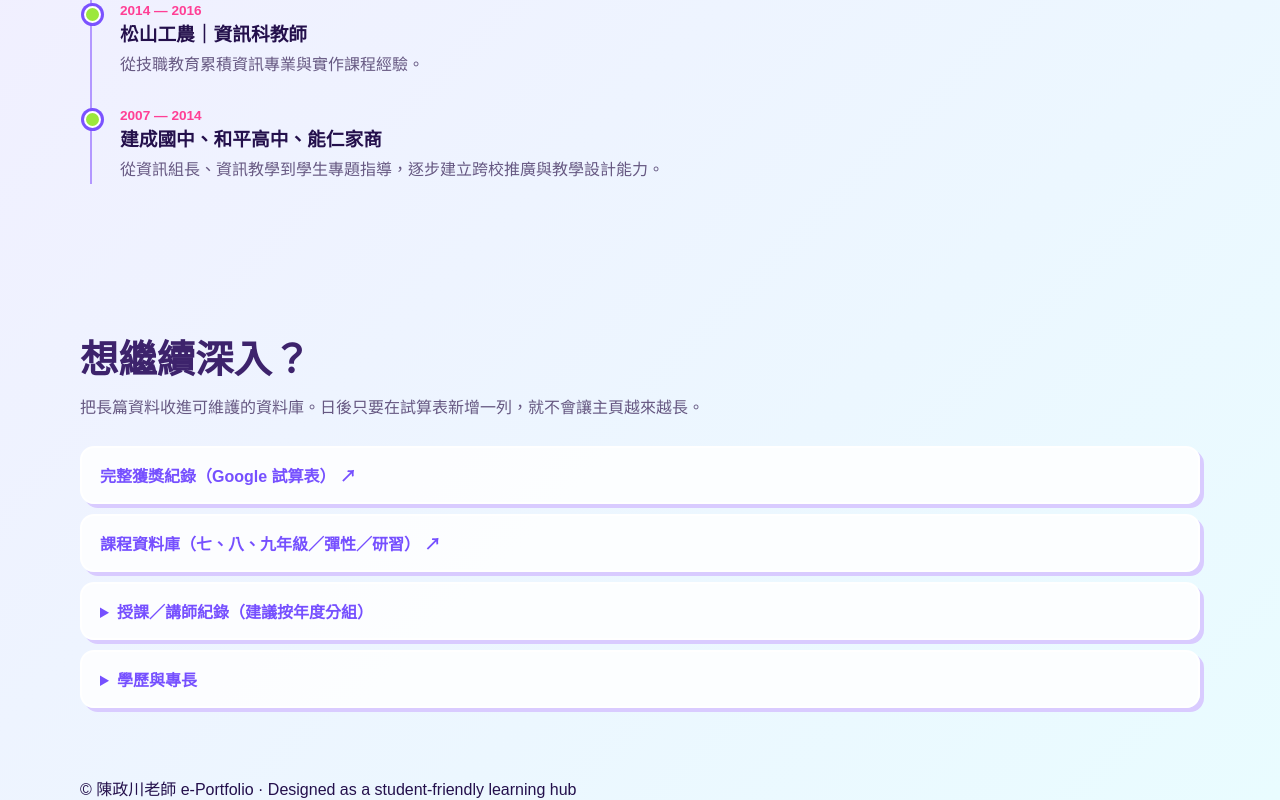
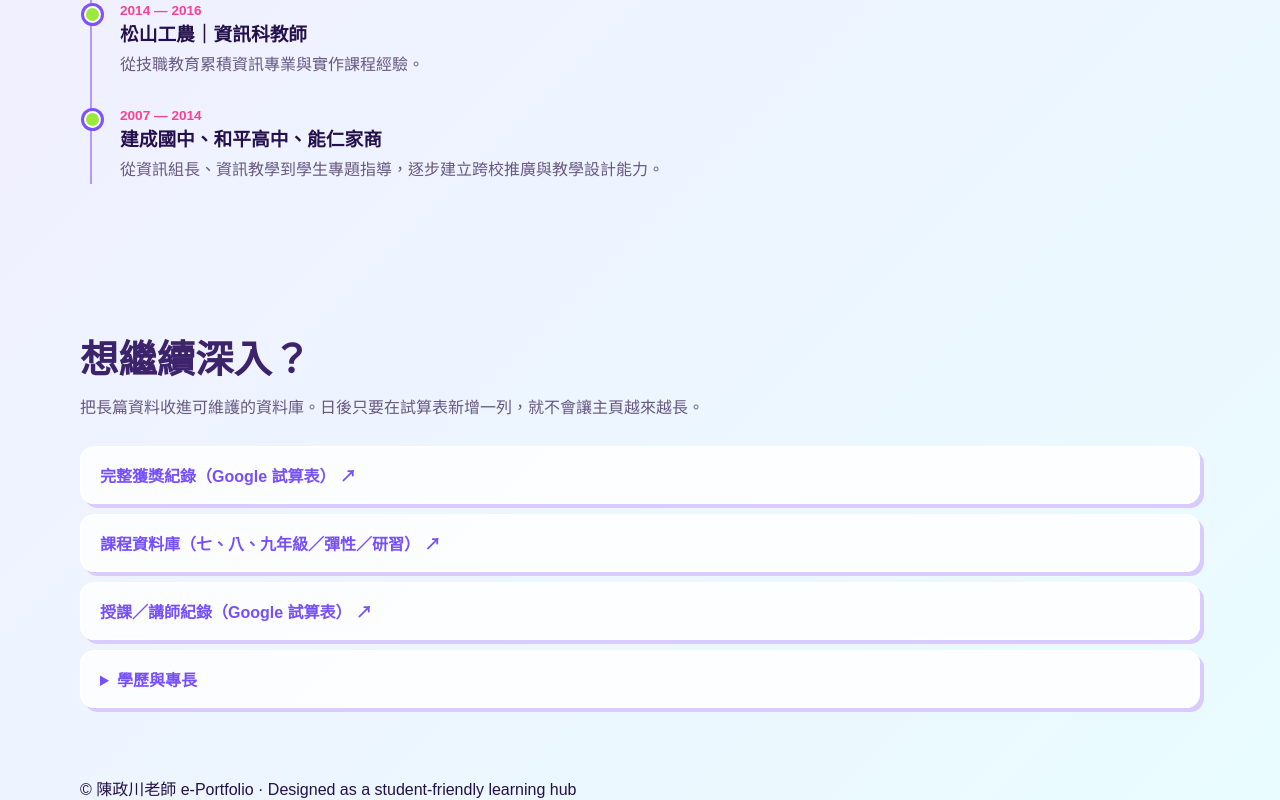
Before and after one commit to btosichen/chen-tech-lab, a plain HTML site: page index.html in a window 1280 px wide. Shown: the part 2478-3278 px from the top of the page. Drawn offline with Linux system fonts and the light colour scheme.

Commit message:
Link speaker records sheet

```diff
--- a/index.html
+++ b/index.html
@@ -39,7 +39,7 @@
       <article class="award" data-type="student"><time>2011</time><div><h3>國際學校網界博覽會</h3><p>全球鄉土專題網站製作比賽｜白金獎</p></div><span class="tag">學生指導</span></article>
     </div></section>
     <section id="journey"><div class="eyebrow">TEACHING JOURNEY</div><h2 class="section-title">教學旅程</h2><div class="timeline"><article><span class="year">2016 — 現在</span><h3>陽明高中國中部｜資訊科技教師</h3><p>歷經服務推廣、資訊媒體與生教行政，現以資訊科技課程為核心，持續推動 AI、STEAM 與雙語科技教育。</p></article><article><span class="year">2014 — 2016</span><h3>松山工農｜資訊科教師</h3><p>從技職教育累積資訊專業與實作課程經驗。</p></article><article><span class="year">2007 — 2014</span><h3>建成國中、和平高中、能仁家商</h3><p>從資訊組長、資訊教學到學生專題指導，逐步建立跨校推廣與教學設計能力。</p></article></div></section>
-    <section id="more"><h2 class="section-title">想繼續深入？</h2><p class="intro">把長篇資料收進可維護的資料庫。日後只要在試算表新增一列，就不會讓主頁越來越長。</p><a class="database-link" href="https://docs.google.com/spreadsheets/d/1CdksbAS5jUf2DoOitKFFrrQwiNyyGPnwKK2dsAUV5lg/edit?usp=sharing" target="_blank" rel="noopener">完整獲獎紀錄（Google 試算表） ↗</a><a class="database-link" href="https://docs.google.com/spreadsheets/d/1CdksbAS5jUf2DoOitKFFrrQwiNyyGPnwKK2dsAUV5lg/edit?usp=sharing#gid=1366126855" target="_blank" rel="noopener">課程資料庫（七、八、九年級／彈性／研習） ↗</a><details><summary>授課／講師紀錄（建議按年度分組）</summary><p>目前可整理為「AI 與數位學習」、「Micro:bit／Arduino／機器人」、「Scratch／STEAM」、「雙語與教師增能」四類，減少 59 筆清單的壓力。</p></details><details><summary>學歷與專長</summary><p>國立臺北科技大學技術及職業教育研究所碩士班｜國立彰化師範大學工業教育學系電子工程組。專長：資訊科技、程式設計、STEAM、AI 教育與教學設計。</p></details></section>
+    <section id="more"><h2 class="section-title">想繼續深入？</h2><p class="intro">把長篇資料收進可維護的資料庫。日後只要在試算表新增一列，就不會讓主頁越來越長。</p><a class="database-link" href="https://docs.google.com/spreadsheets/d/1CdksbAS5jUf2DoOitKFFrrQwiNyyGPnwKK2dsAUV5lg/edit?usp=sharing" target="_blank" rel="noopener">完整獲獎紀錄（Google 試算表） ↗</a><a class="database-link" href="https://docs.google.com/spreadsheets/d/1CdksbAS5jUf2DoOitKFFrrQwiNyyGPnwKK2dsAUV5lg/edit?usp=sharing#gid=1366126855" target="_blank" rel="noopener">課程資料庫（七、八、九年級／彈性／研習） ↗</a><a class="database-link" href="https://docs.google.com/spreadsheets/d/1CdksbAS5jUf2DoOitKFFrrQwiNyyGPnwKK2dsAUV5lg/edit?usp=sharing#gid=2115960459" target="_blank" rel="noopener">授課／講師紀錄（Google 試算表） ↗</a><details><summary>學歷與專長</summary><p>國立臺北科技大學技術及職業教育研究所碩士班｜國立彰化師範大學工業教育學系電子工程組。專長：資訊科技、程式設計、STEAM、AI 教育與教學設計。</p></details></section>
     <footer>© 陳政川老師 e-Portfolio · Designed as a student-friendly learning hub</footer>
   </main>
   <script>
```
